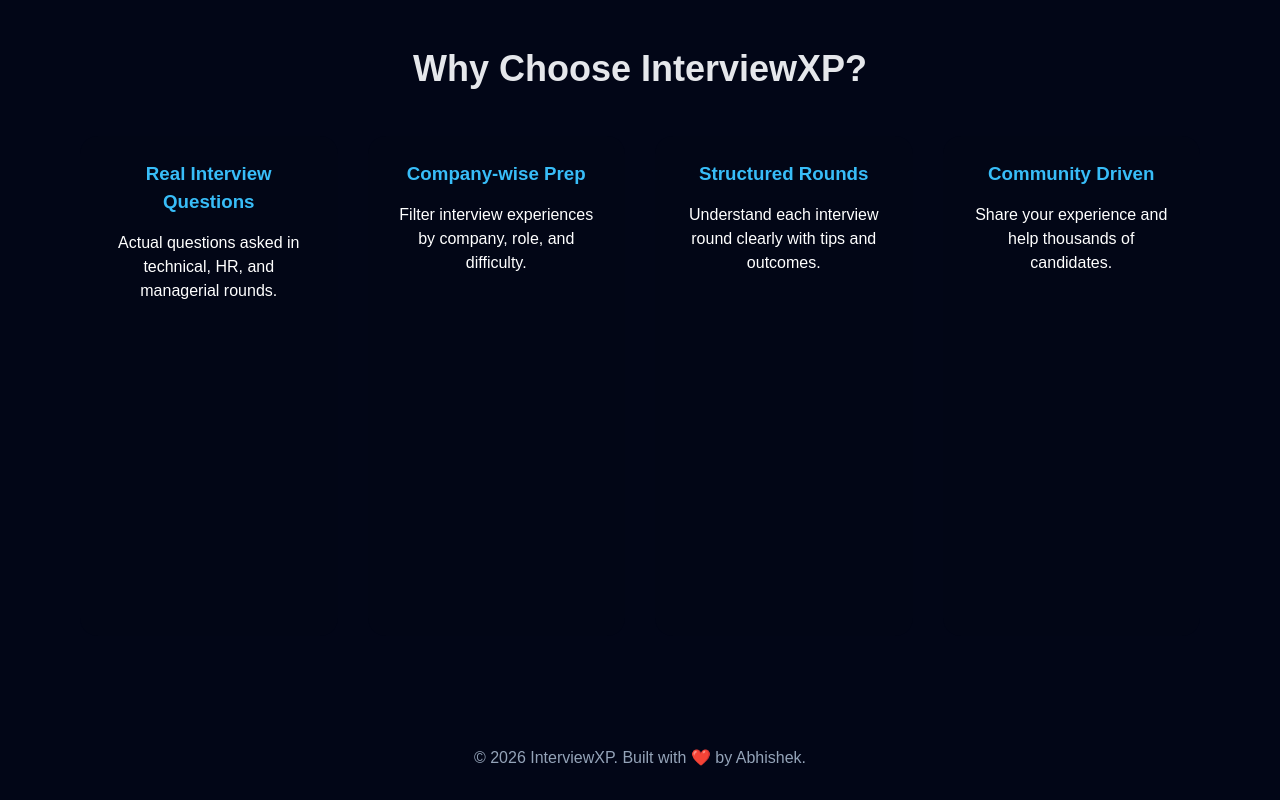
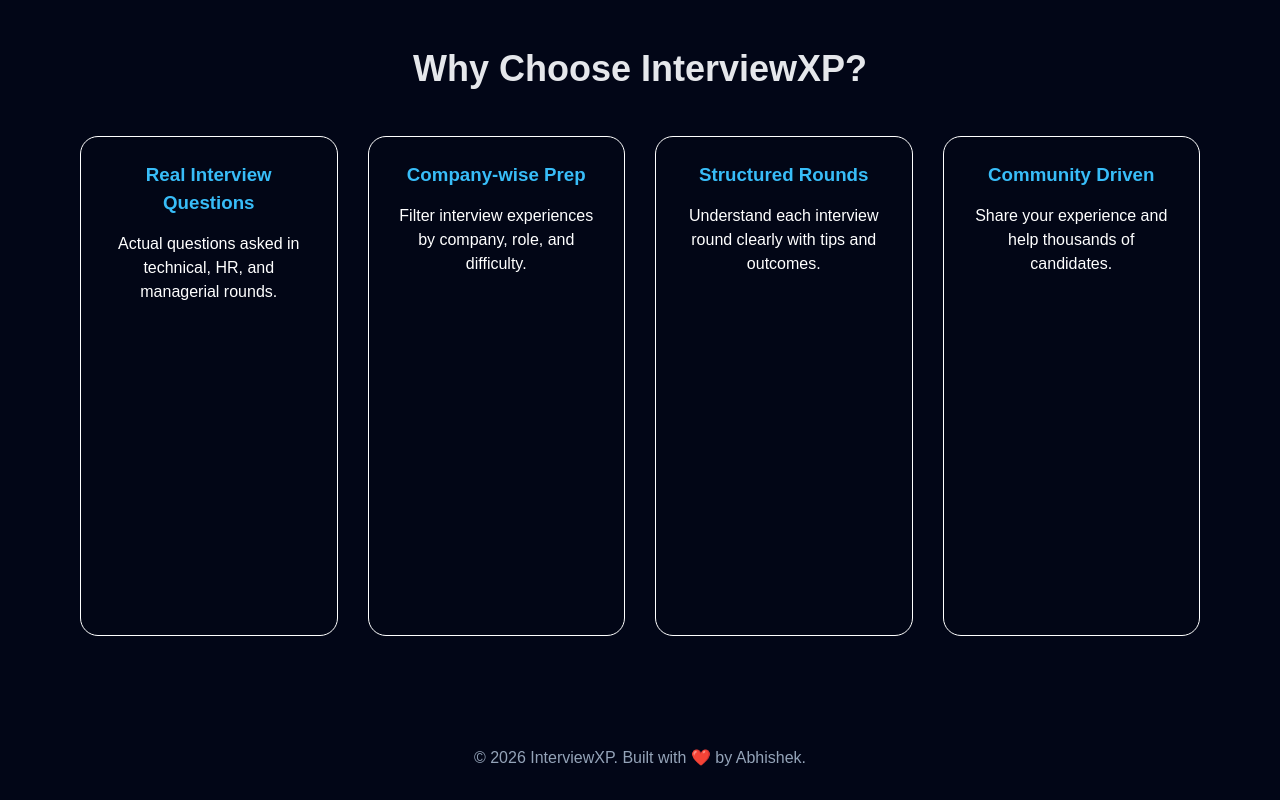
Before and after one commit to Abhi0505-kinagi/InterviewXp, a React (Vite) app in the folder client/: page / in a window 1280 px wide. Shown: the part 635-1435 px from the top of the page. Built offline with nearby package versions, Linux system fonts and the light colour scheme.

Commit message:
some implementation in frontend cards

```diff
--- a/client/src/Components/Posts.css
+++ b/client/src/Components/Posts.css
@@ -42,12 +42,14 @@
   height: 500px;
   padding: 24px;
   border-radius: 18px;
+  border: 1px solid white;
   background: rgba(2, 6, 23, 0.5); /* semi-transparent */
   display: flex;
   flex-direction: column;       /* stack content vertically */
   justify-content: flex-start;  /* default content at top */
   position: relative;
   color: white;     /* needed if using absolute positioning for button */
+  font-family: 'Times New Roman', Times, serif;
 }
 .fade-in {
   opacity: 0;
--- a/client/src/Components/Posts.jsx
+++ b/client/src/Components/Posts.jsx
@@ -12,7 +12,7 @@
     <div className="card fade-in" style={{ position: "relative" }}>
       <div style={{display:"flex", gap:"30%"}}><h3 style={{fontFamily:"Times",color:"#869DAD"}}>{(exp.userId?.name).toUpperCase()}</h3><button style={{width:"60px", height:"25px",fontFamily:"Times",backgroundColor:"#022B45",borderRadius:"5px",margin:"5px"}}>follow</button></div>
 
-      <div style={{ fontFamily: 'Times New Roman, serif', lineHeight: '1.6', color: '#f2e6e6' }}>
+      <div style={{ fontFamily: 'Times', lineHeight: '1.6', color: '#f2e6e6' }}>
         <p>
           <strong>Level:</strong> {exp.experienceLevel}<br />
           <strong>Difficulty:</strong> {exp.difficulty}<br />
```
